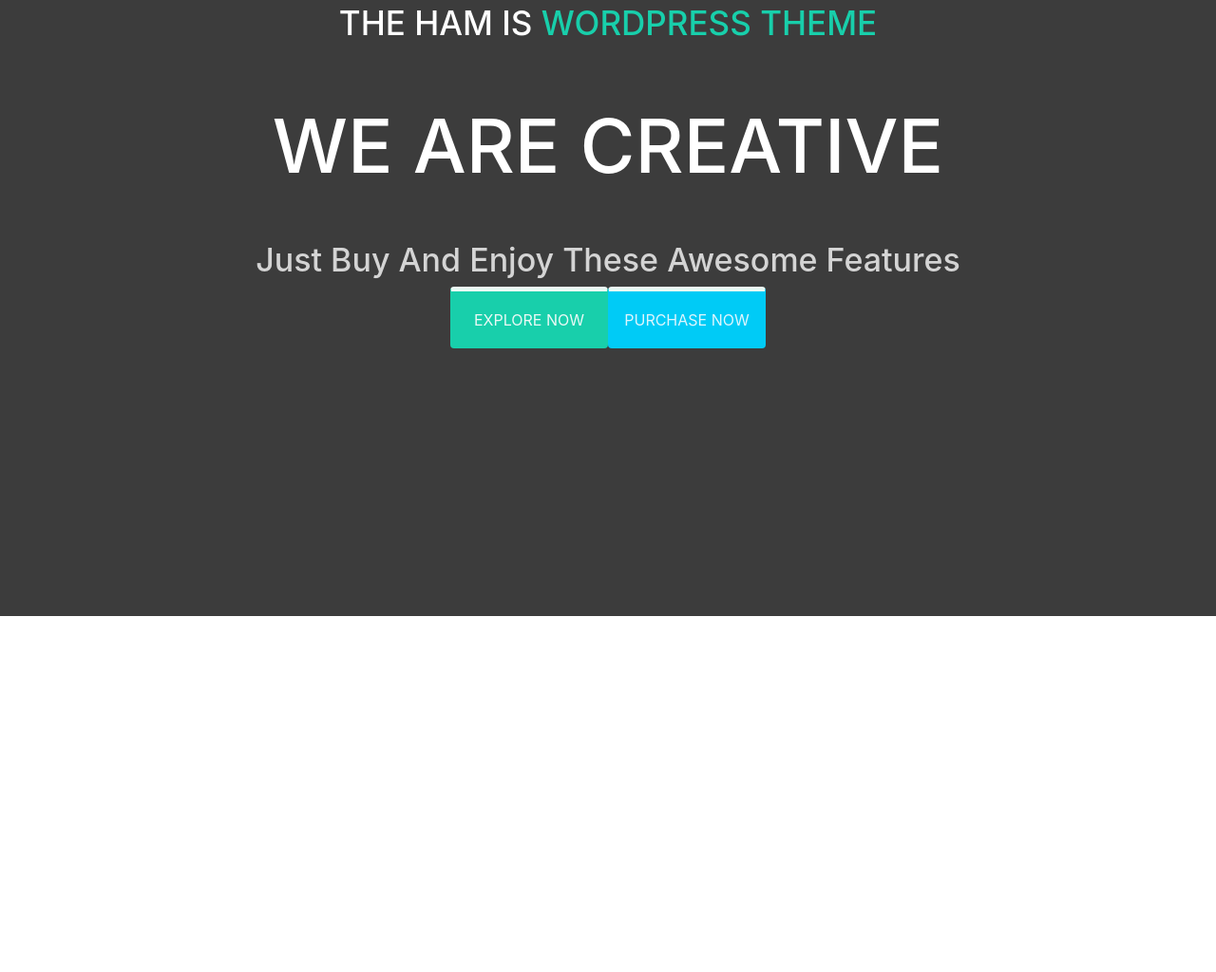
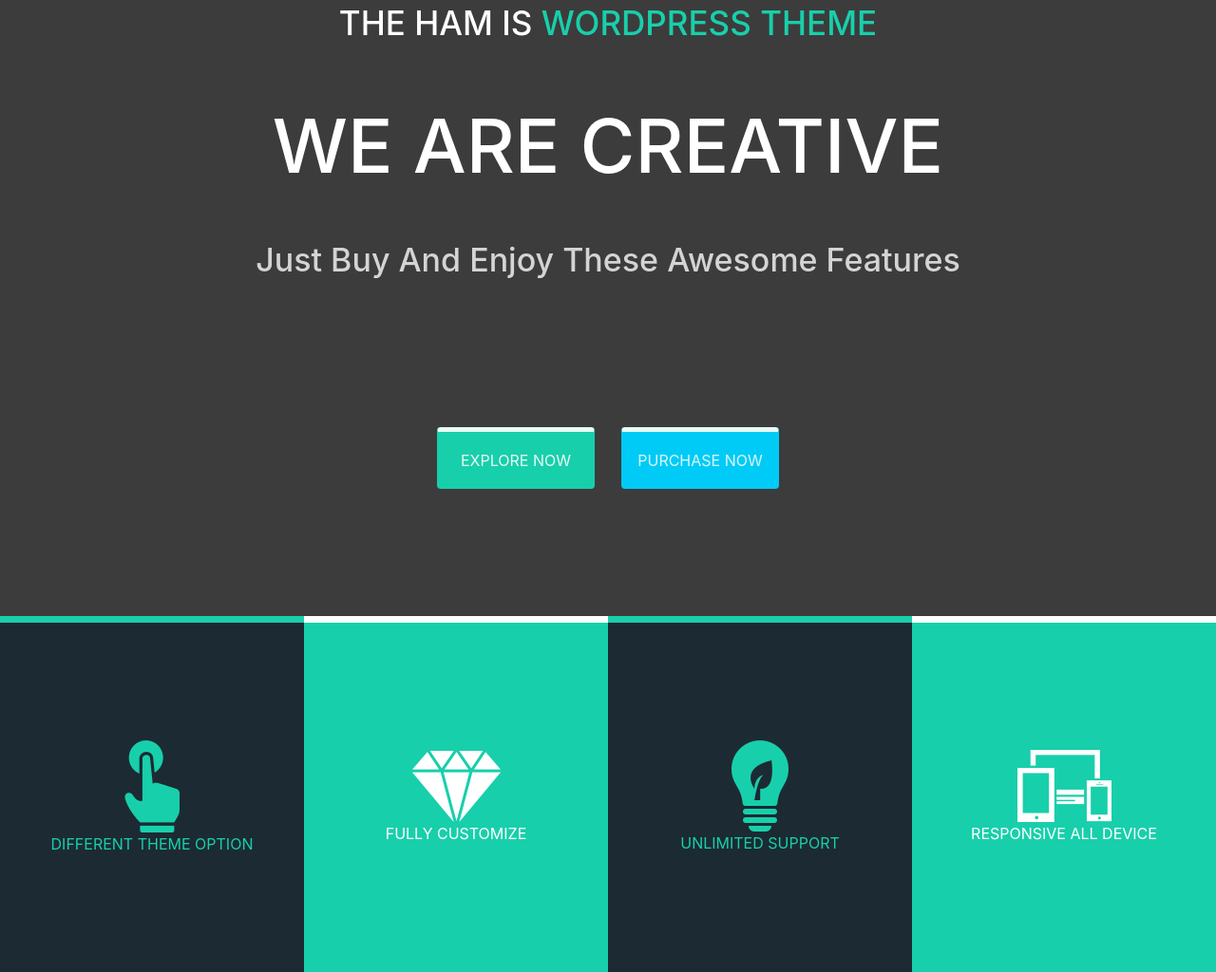
Before and after one commit to 180Tobogun/html-template, a website: page src/index.html in a window 1280 px wide. Shown: the part 364-1388 px from the top of the page at 95% size. Before the commit the page ends 1013 px from the top, so only its background shows below. Drawn offline with nearby package versions, Linux system fonts and the light colour scheme.

Commit message:
add 3rd block, need add some css for text

```diff
--- a/src/css/main.css
+++ b/src/css/main.css
@@ -25,7 +25,7 @@
   height: 100%;
 }
 
-.menu-item-container{
+.menu-item-container {
   display: flex;
   flex-direction: column;
   justify-content: center;
@@ -123,3 +123,64 @@
   color: #ddf5fd;
   border-top: 5px solid #EAF9F4;
 }
+
+.button-container {
+  width: 360px;
+  display: flex;
+  flex-direction: row;
+  justify-content: space-between;
+  align-items: center;
+  margin-top: 148px;
+}
+
+.container-body {
+  display: flex;
+  flex-direction: column;
+  justify-content: center;
+  align-items: center;
+}
+
+.container-4-block {
+  display: flex;
+  flex-direction: row;
+  height: 375px;
+}
+
+.block-dark {
+  background-color: #1c2a33;
+  border-top: 7px solid #18cfab;
+  display: flex;
+  flex-direction: column;
+  justify-content: center;
+}
+
+.block-light {
+  background-color: #18cfab;
+  border-top: 7px solid #ffffff;
+  display: flex;
+  flex-direction: column;
+  justify-content: center;
+}
+
+.img-center {
+  display: flex;
+  flex-direction: column;
+  justify-content: center;
+  align-self: center;
+}
+
+.text-inside {
+  display: flex;
+  flex-direction: column;
+  justify-content: center;
+  align-self: center;
+  color: #ffffff;
+}
+
+.text-inside-dark {
+  display: flex;
+  flex-direction: column;
+  justify-content: center;
+  align-self: center;
+  color: #18cfab;
+}
--- a/src/index.html
+++ b/src/index.html
@@ -48,7 +48,7 @@
 </header>
 
 <div class="content">
-  <div class="container">
+  <div class="container-body">
     <div class="text-container">
       <h2 class="text-name-h2">THE HAM IS <span class="main-color-text">WORDPRESS THEME</span></h2>
       <h1 class="text-name-h1">WE ARE CREATIVE</h1>
@@ -61,6 +61,27 @@
   </div>
 </div>
 
+<div class="container-4-block">
+
+  <div class="block-dark col-3">
+    <img src="img/Forma_1.png" class="img-center">
+    <div class="text-inside-dark">DIFFERENT THEME OPTION</div>
+  </div>
+  <div class="block-light col-3">
+    <img src="img/Forma_2.png" class="img-center">
+    <div class="text-inside">FULLY CUSTOMIZE</div>
+  </div>
+  <div class="block-dark col-3">
+    <img src="img/Forma_3.png" class="img-center">
+    <div class="text-inside-dark">UNLIMITED SUPPORT</div>
+  </div>
+  <div class="block-light col-3">
+    <img src="img/Forma_4.png" class="img-center">
+    <div class="text-inside">RESPONSIVE ALL DEVICE</div>
+  </div>
+
+</div>
+
 
 <script src="js/plugins.js"></script>
 <script src="js/main.js"></script>
```
Also changed, not shown: src/img/Forma_1.png (added), src/img/Forma_2.png (added), src/img/Forma_3.png (added), src/img/Forma_4.png (added).
